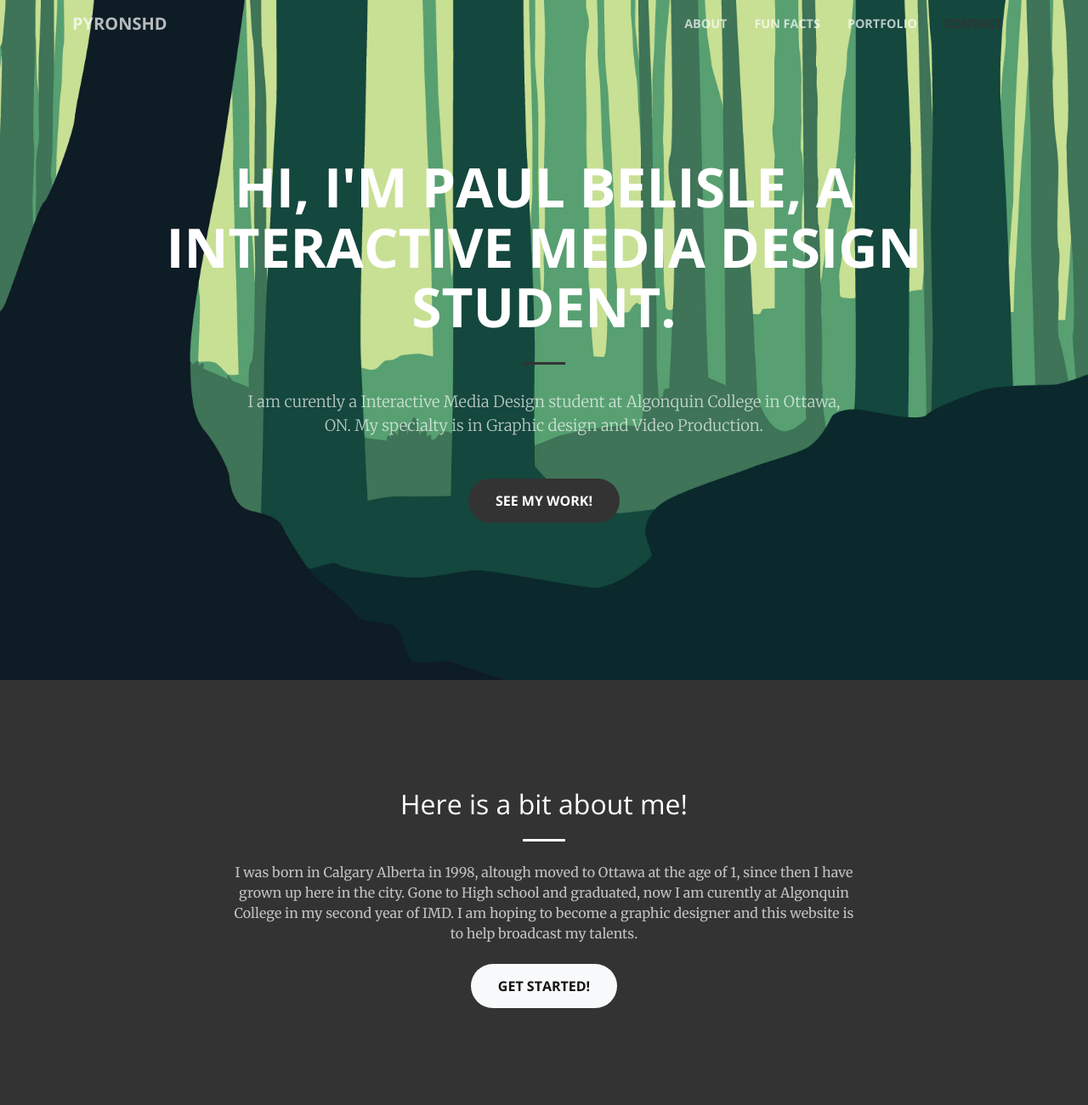
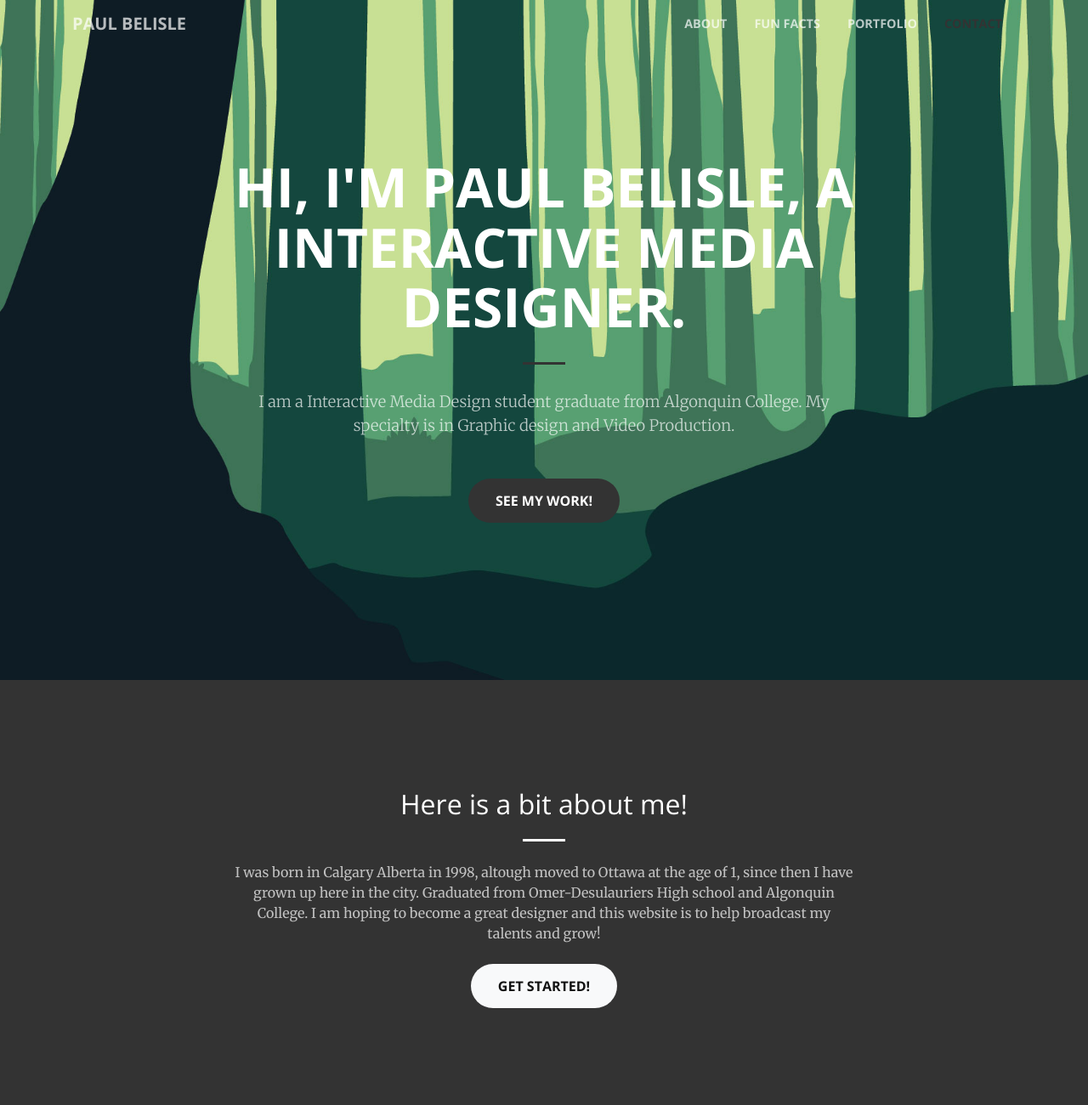
Before and after one commit to PaulBelisle1/beli0074.github.io-master, a website with bundled scripts: page index.html in a window 1280 px wide. Shown: the top 1300 px of the page at 85% size. Built offline with nearby package versions, Linux system fonts and the light colour scheme.

Commit message:
Update index.html

```diff
--- a/index.html
+++ b/index.html
@@ -31,7 +31,7 @@
     <!-- Navigation -->
     <nav class="navbar navbar-expand-lg navbar-light fixed-top" id="mainNav">
       <div class="container">
-        <a class="navbar-brand js-scroll-trigger" href="#page-top">PyronsHD</a>
+        <a class="navbar-brand js-scroll-trigger" href="#page-top">Paul Belisle</a>
         <button class="navbar-toggler navbar-toggler-right" type="button" data-toggle="collapse" data-target="#navbarResponsive" aria-controls="navbarResponsive" aria-expanded="false" aria-label="Toggle navigation">
           <span class="navbar-toggler-icon"></span>
         </button>
@@ -59,12 +59,12 @@
         <div class="row">
           <div class="col-lg-10 mx-auto">
             <h1 class="text-uppercase">
-              <strong>Hi, I'm Paul Belisle, a interactive Media Design student.</strong>
+              <strong>Hi, I'm Paul Belisle, a interactive Media Designer.</strong>
             </h1>
             <hr>
           </div>
           <div class="col-lg-8 mx-auto">
-            <p class="text-faded mb-5">I am curently a Interactive Media Design student at Algonquin College in Ottawa, ON. My specialty is in Graphic design and Video Production.</p>
+            <p class="text-faded mb-5">I am a Interactive Media Design student graduate from Algonquin College. My specialty is in Graphic design and Video Production.</p>
             <a class="btn btn-primary btn-xl js-scroll-trigger" href="#about">See my Work!</a>
           </div>
         </div>
@@ -77,7 +77,7 @@
           <div class="col-lg-8 mx-auto text-center">
             <h2 class="section-heading text-white">Here is a bit about me!</h2>
             <hr class="light my-4">
-            <p class="text-faded mb-4">I was born in Calgary Alberta in 1998, altough moved to Ottawa at the age of 1, since then I have grown up here in the city. Gone to High school and graduated, now I am curently at Algonquin College in my second year of IMD. I am hoping to become a graphic designer and this website is to help broadcast my talents.</p>
+            <p class="text-faded mb-4">I was born in Calgary Alberta in 1998, altough moved to Ottawa at the age of 1, since then I have grown up here in the city. Graduated from Omer-Desulauriers High school and Algonquin College. I am hoping to become a great designer and this website is to help broadcast my talents and grow!</p>
             <a class="btn btn-light btn-xl js-scroll-trigger" href="#services">Get Started!</a>
           </div>
         </div>
```
